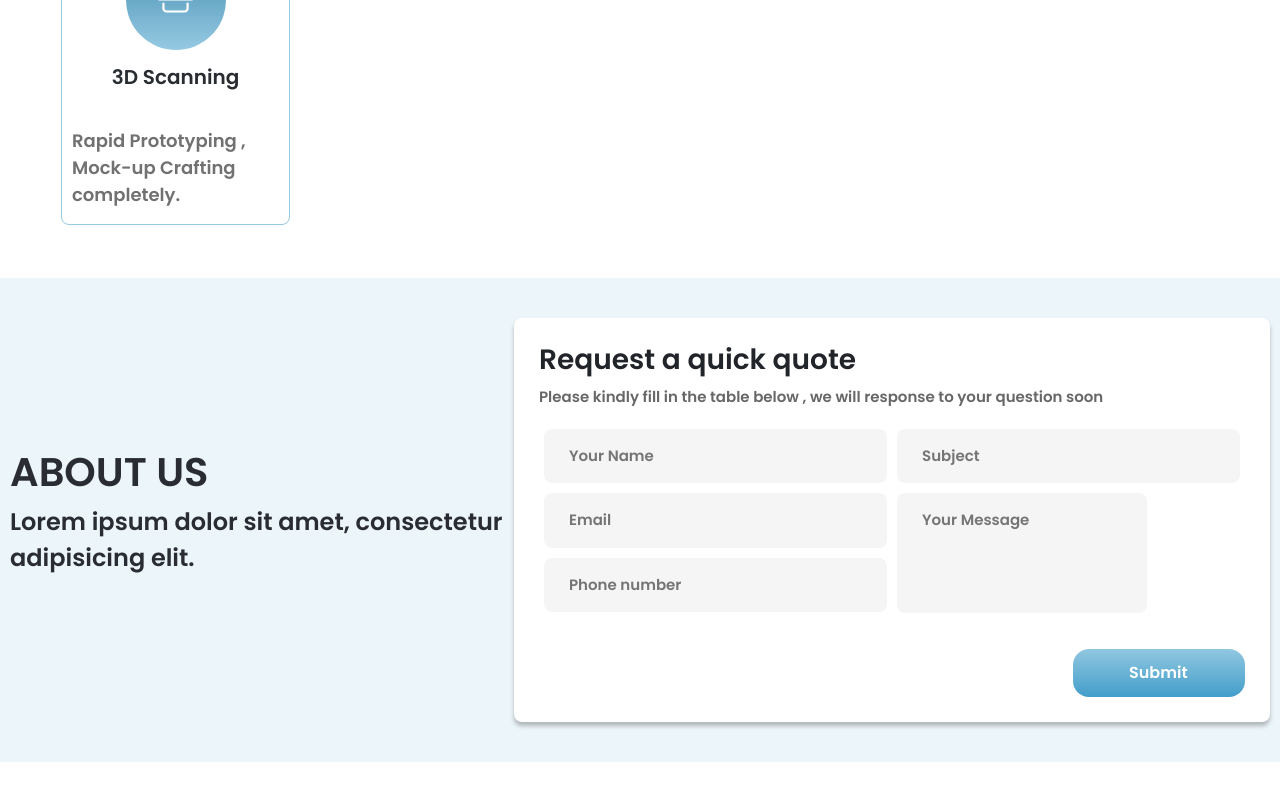
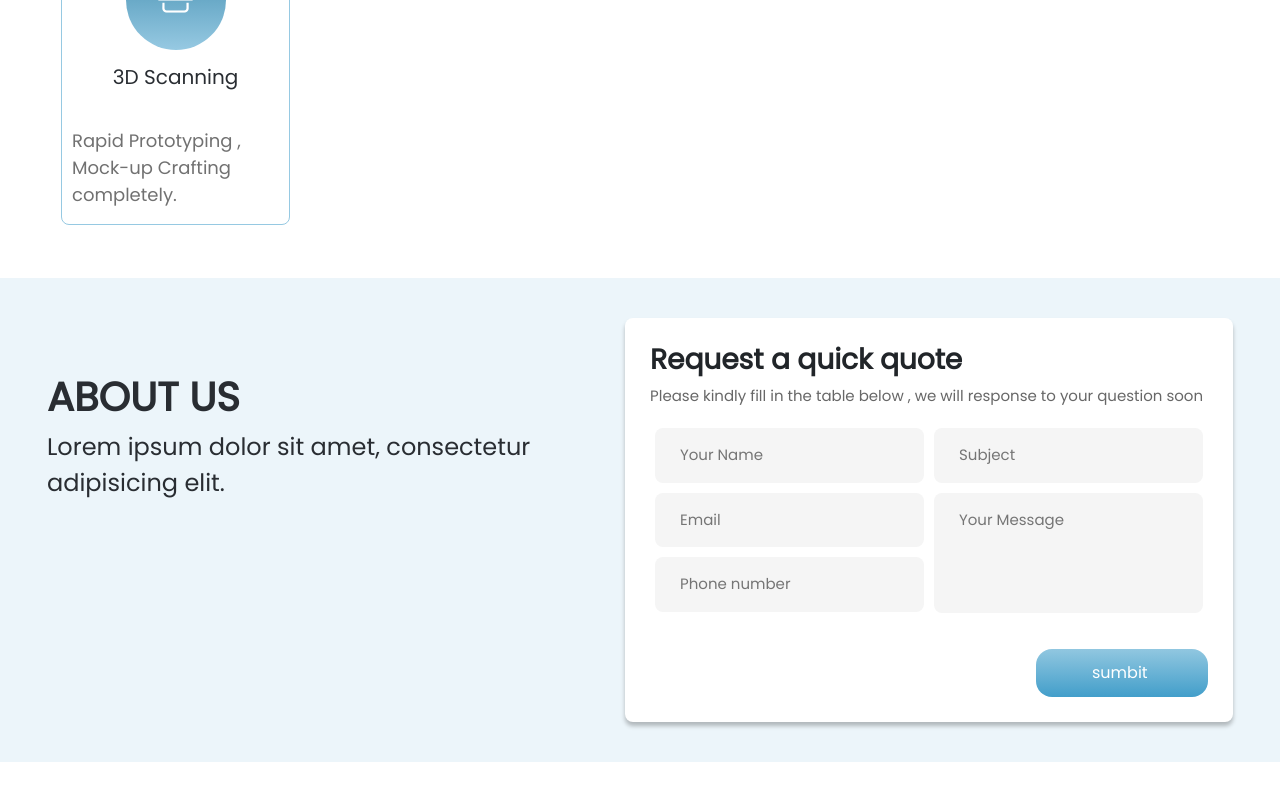
Before and after one commit to ahmed22362/cubeart, a Next.js app: page / in a window 1280 px wide. Shown: the part 2272-3072 px from the top of the page. Built offline with nearby package versions, Linux system fonts and the light colour scheme.

Commit message:
updated style of ourServices v.1

```diff
--- a/app/globals.css
+++ b/app/globals.css
@@ -123,7 +123,7 @@ ul .nav-link:hover {
 }
 .aboutSection {
     display: flex;
-    align-items: center;
+    align-items: flex-start;
     justify-content: space-around;
     background: #ECF5FA;
     padding: 40px;
--- a/components/Aboutus/aboutUs.module.css
+++ b/components/Aboutus/aboutUs.module.css
@@ -4,6 +4,7 @@
     justify-content: center;
     align-items: flex-start;
     max-width: 500px;
+    padding-top: 55px;
 }
 .aboutUs h2
  {
--- /dev/null
+++ b/components/Button/button.jsx
@@ -0,0 +1,9 @@
+"use client"
+
+import styles from './button.module.css';
+
+export default function MainButton({text}) {
+    return (
+        <button className={styles.button}>{text}</button>
+    )
+}
--- /dev/null
+++ b/components/Button/button.module.css
@@ -0,0 +1,16 @@
+.button {
+    transition: all 0.1s;
+    border-radius: var(--radius-lg, 16px);
+    background: linear-gradient(180deg, #91C7E0 0%, #429ECA 100%);
+    width: 172px;
+    padding: 12px 57px 12px 56px;
+    border: none;
+    margin-left: auto;
+    display: flex;
+    color: #fff;
+}
+.button:hover {
+    transition: all 0.5s;
+    background: linear-gradient(180deg, #91C7E0 100%, #429ECA 0%);
+    color: #f3f3f3;
+}
--- a/components/OurServies/ourServices.module.css
+++ b/components/OurServies/ourServices.module.css
@@ -23,7 +23,7 @@
 }
 .overlay {
     position: absolute;
-    top: 144px;
+    top: 50%;
     left: 0;
     width: 100%;
     height: 50%;
--- a/components/index.js
+++ b/components/index.js
@@ -7,8 +7,7 @@ import ServiceCard from "./ServiceCard/serviceCard";
 import NavLinks from "./navLink/breadcurmbs";
 import AboutUs from "./Aboutus/AboutUs";
 import QuickQuote from './quickQuote/quickQuote';
-
-
+import MainButton from './Button/button';
 
 export {
     Navbar,
@@ -19,5 +18,6 @@ export {
     ServiceCard,
     NavLinks,
     AboutUs,
-    QuickQuote
+    QuickQuote,
+    MainButton
 }
--- a/components/quickQuote/quickQuote.jsx
+++ b/components/quickQuote/quickQuote.jsx
@@ -1,4 +1,5 @@
 "use client"
+import { MainButton } from '..'
 import styles from './quickQuote.module.css'
 
 export default function QuickQuote() {
@@ -24,11 +25,12 @@ export default function QuickQuote() {
                         <input type="text" id="form3Example4" className={styles.item} placeholder="Subject"/>
                     </div>
                     <div className="form-outline mb-4">
-                        <textarea className={styles.item + " textArea"} style={{resize: "none", height: "120px", width: "250px"}} id="form4Example5" placeholder="Your Message"></textarea>
+                        <textarea className={styles.item + " textArea"} style={{resize: "none", height: "120px"}} id="form4Example5" placeholder="Your Message"></textarea>
                     </div>
                 </div>
                 </div>
-                <button type="submit" className={styles.addButton} style={{}}>Submit</button>
+                <MainButton text="sumbit" />
+                {/* <button type="submit" className={styles.addButton} style={{}}>Submit</button> */}
             </form>
         </div>
     )
--- a/components/quickQuote/quickQuote.module.css
+++ b/components/quickQuote/quickQuote.module.css
@@ -1,16 +1,21 @@
+@font-face {
+    font-family: 'Poppins';
+    src: url('../../public/Poppins/Poppins-Regular.ttf');
+}
+
 .ourFormStyle {
     background-color: #ffffff;
     padding: 25px;
     border-radius: 8px;
     box-shadow: 0px 4px 4px 0px rgba(0, 0, 0, 0.25);
 }
+.ourFormStyle h3 {
+    font-weight: 600;
+}
 .ourFormStyle p {
     color: #676767;
-    font-family: Poppins;
     font-size: 15px;
-    font-style: normal;
     font-weight: 400;
-    line-height: normal;
 }
 .formSection {
     display: flex;
@@ -28,24 +33,9 @@
     background: #F5F5F5 !important;
     color: #676767 !important;
     font-size: 15px !important;
+    width: 269px !important;
 }
 .item:focus {
-    outline: #969696 solid 2px;
-    border: 4px solid #454545;
-    transition: 0.1s;
+    transition: all 0.09s;
+    outline: #65656564 solid 3px;
 }
-
-.addButton {
-    border-radius: var(--radius-lg, 16px);
-    background: linear-gradient(180deg, #91C7E0 0%, #429ECA 100%);
-    width: 172px;
-    padding: 12px 57px 12px 56px;
-    border: none;
-    margin-left: auto;
-    display: flex;
-    color: #fff;
-}
-.addButton:hover {
-    background: linear-gradient(180deg, #91C7E0 0%, #429fca76 100%);
-    transition: 1s;
-}
```
Also changed, not shown: public/Poppins/Poppins-Regular.ttf (added).
